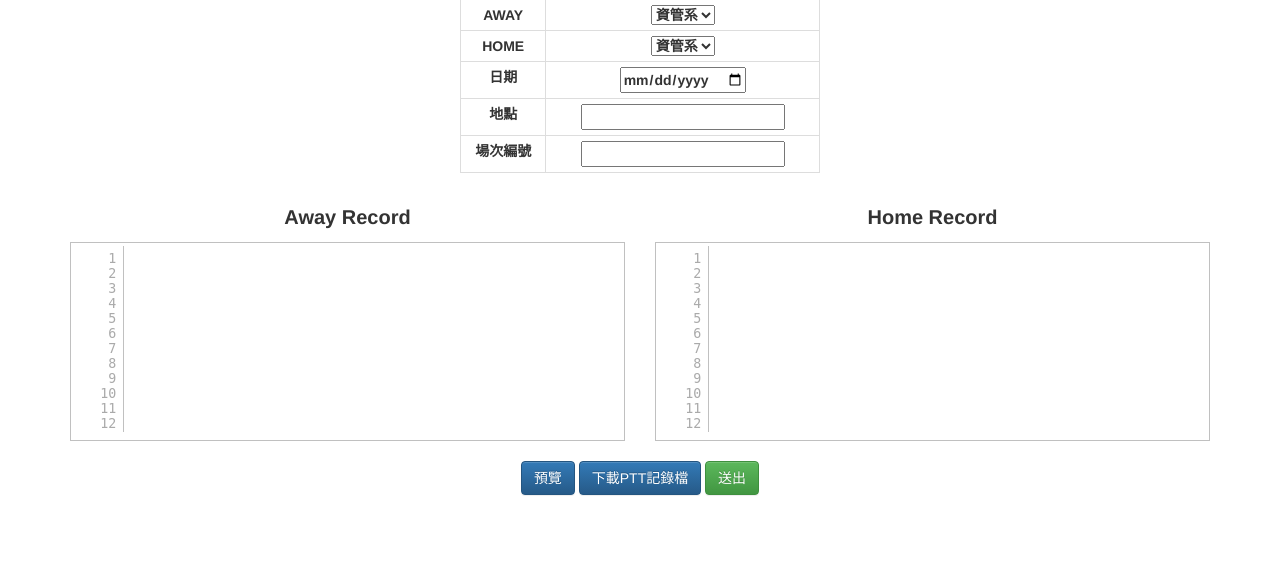
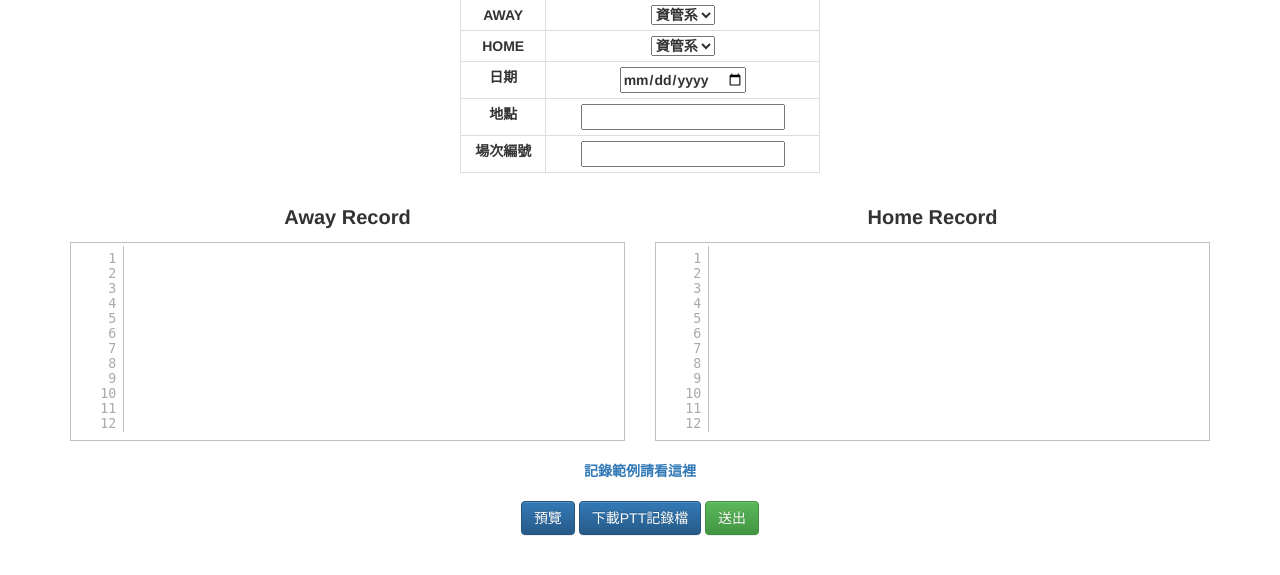
Before and after one commit to ParkerPo/ntusbleague, a Django app: page /newgame in a window 1280 px wide. Shown: the part 71-646 px from the top of the page. Run offline with Django 3.2, Linux system fonts and the light colour scheme; a user stored in the database is signed in; data comes from the database, SQL or seed files in the repository; lists and menus that the app fills with data are empty; parts of the project's set-up code (start-up, migrations or seed data) failed here and were passed over; some libraries are stand-ins or nearby versions.

Commit message:
add record example

```diff
--- a/sbleague/templates/sbleague/newgame.html
+++ b/sbleague/templates/sbleague/newgame.html
@@ -68,6 +68,10 @@
 			</div>
 		</div>
 
+		<br>
+		<div class="row title">
+			<a href="https://github.com/phoenix104104/ntusbleague" target="blank">記錄範例請看這裡</a>
+		</div>
 		<br>
 		<div class="row">
 			<div class="col-md-4 col-md-offset-4 button">
```
